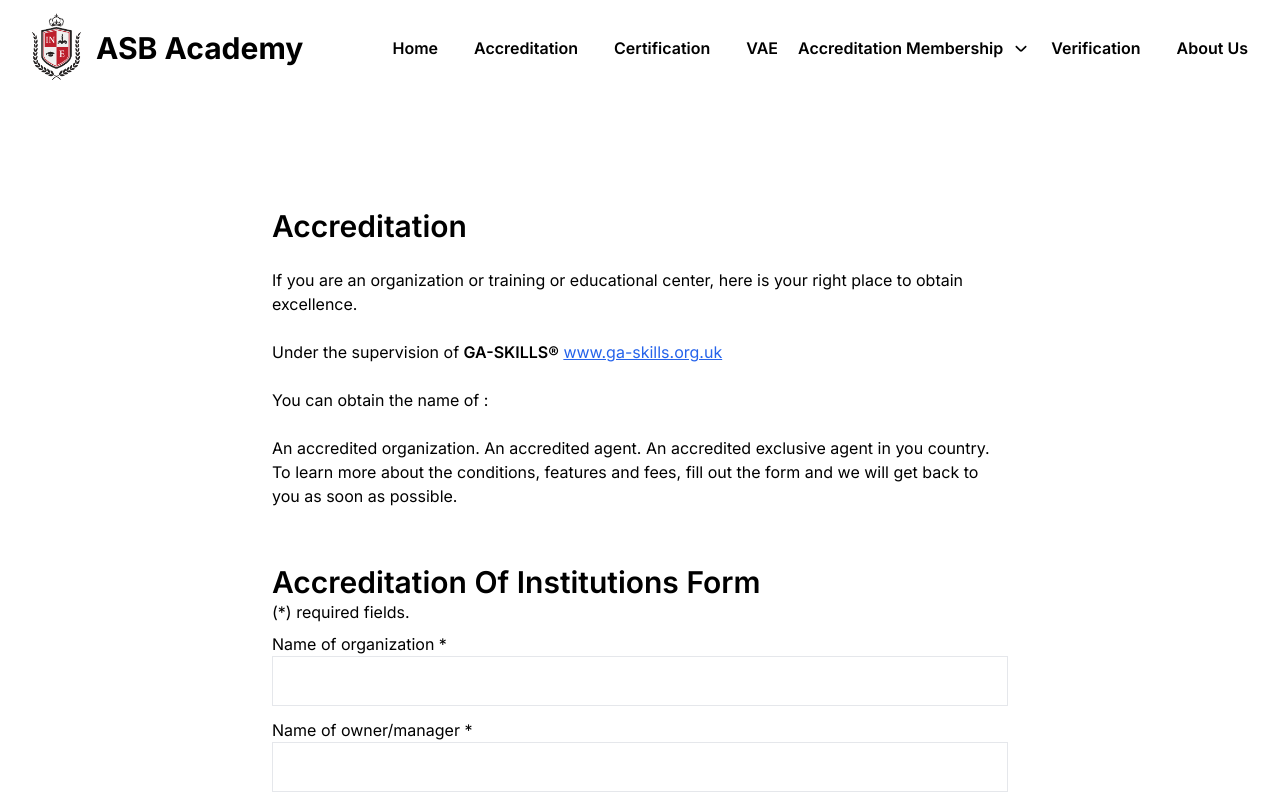
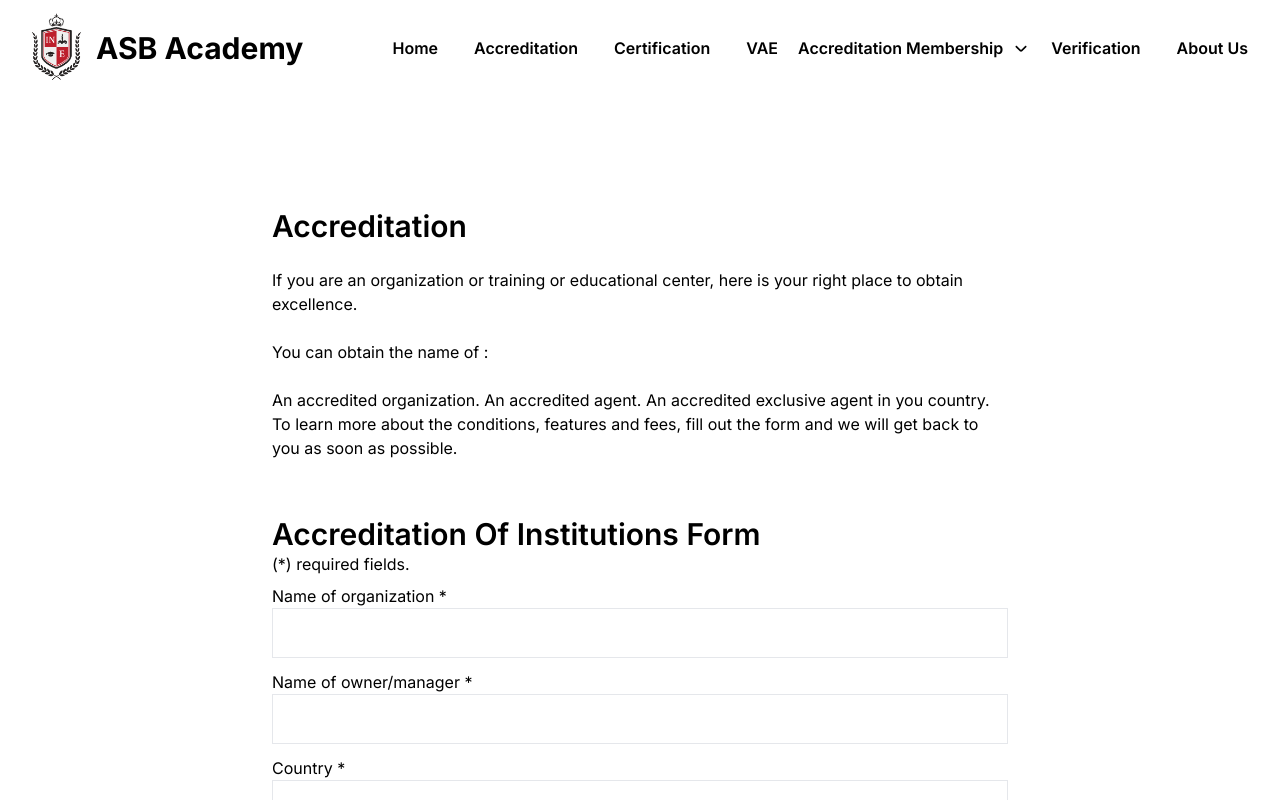
Before and after one commit to Ayoub900/gaps, a Next.js app: page /institutions-acc in a window 1280 px wide. Shown: the top 800 px of the page. Built offline with nearby package versions, Linux system fonts and the light colour scheme.

Commit message:
remove date

```diff
--- a/src/app/_components/PostCard.tsx
+++ b/src/app/_components/PostCard.tsx
@@ -15,7 +15,7 @@ export default function postCard({ post }: postCardProps) {
                 <div>
                     <div className='w-full relative'  >
                         <Image className='object-cover' src={post.imageUrl} alt={post.title} width={500} height={300} />
-                        <span className='absolute top-1 right-2 bg-white p-2 my-2 text-secondery'>{format(post.createdAt, 'dd/MM/yyyy')}</span>
+                        {/* <span className='absolute top-1 right-2 bg-white p-2 my-2 text-secondery'>{format(post.createdAt, 'dd/MM/yyyy')}</span> */}
                     </div>
                     <div className='p-4 flex flex-col gap-4'>
                         <div className='relative '>
--- a/src/app/institutions-acc/page.tsx
+++ b/src/app/institutions-acc/page.tsx
@@ -65,9 +65,6 @@ export default function page({ searchParams: { s } }: PageProps) {
                     If you are an organization or training or educational center, here is your right place to obtain excellence.
                     <br />
                     <br />
-                    Under the supervision of <strong className='font-semibold'>GA-SKILLS®</strong> <Link className='underline text-blue-600' href={"https://www.ga-skills.org.uk"}>www.ga-skills.org.uk</Link>
-                    <br />
-                    <br />
                     You can obtain the name of :
                     <br />
                     <br />
--- a/src/app/instructors-acc/page.tsx
+++ b/src/app/instructors-acc/page.tsx
@@ -60,9 +60,6 @@ export default function page({ searchParams: { s } }: PageProps) {
                     If you are an organization or training or educational center, here is your right place to obtain excellence.
                     <br />
                     <br />
-                    Under the supervision of <strong className='font-semibold'>GA-SKILLS®</strong> <Link className='underline text-blue-600' href={"https://www.ga-skills.org.uk"}>www.ga-skills.org.uk</Link>
-                    <br />
-                    <br />
                     You can obtain the name of :
                     <br />
                     <br />
--- a/src/app/international-diploma/page.tsx
+++ b/src/app/international-diploma/page.tsx
@@ -59,9 +59,6 @@ export default function page({ searchParams: { s } }: PageProps) {
                     If you are an organization or training or educational center, here is your right place to obtain excellence.
                     <br />
                     <br />
-                    Under the supervision of <strong className='font-semibold'>GA-SKILLS®</strong> <Link className='underline text-blue-600' href={"https://www.ga-skills.org.uk"}>www.ga-skills.org.uk</Link>
-                    <br />
-                    <br />
                     You can obtain the name of :
                     <br />
                     <br />
```
